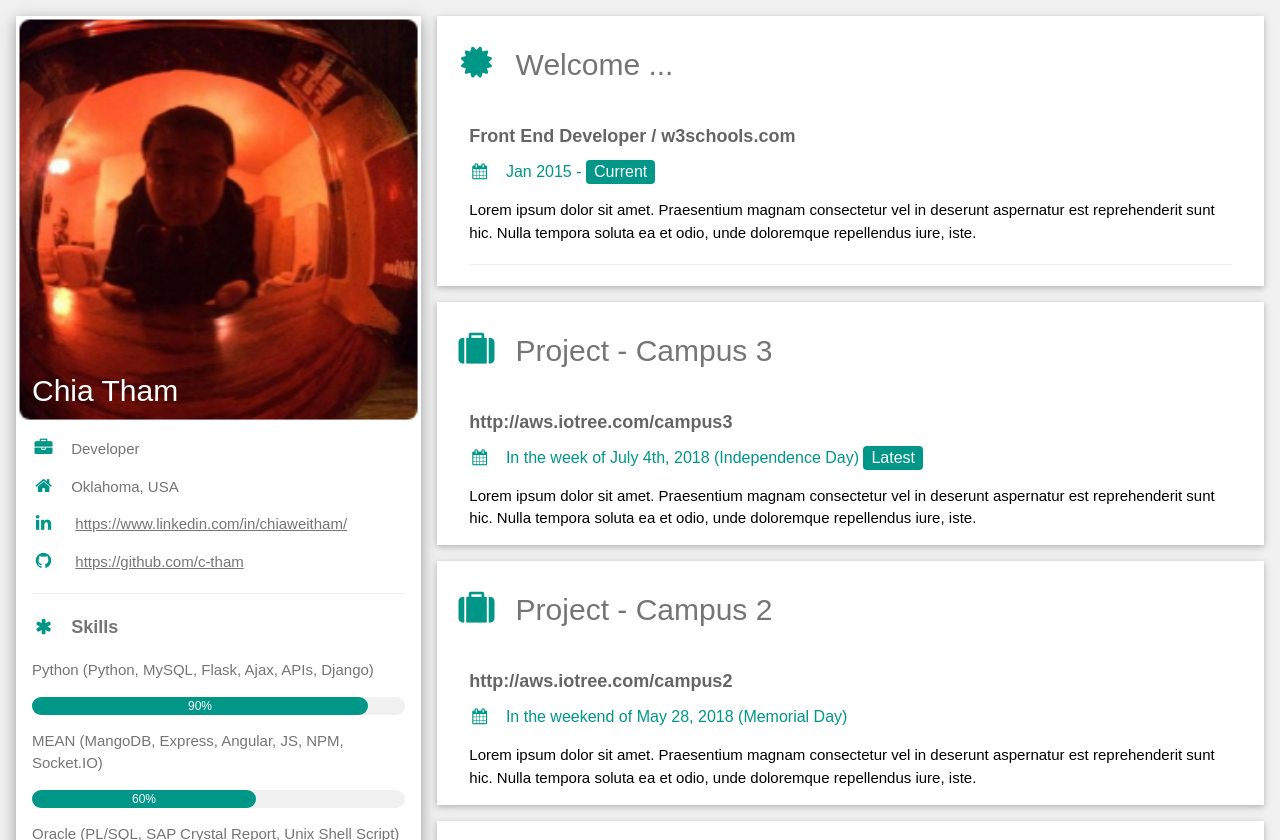
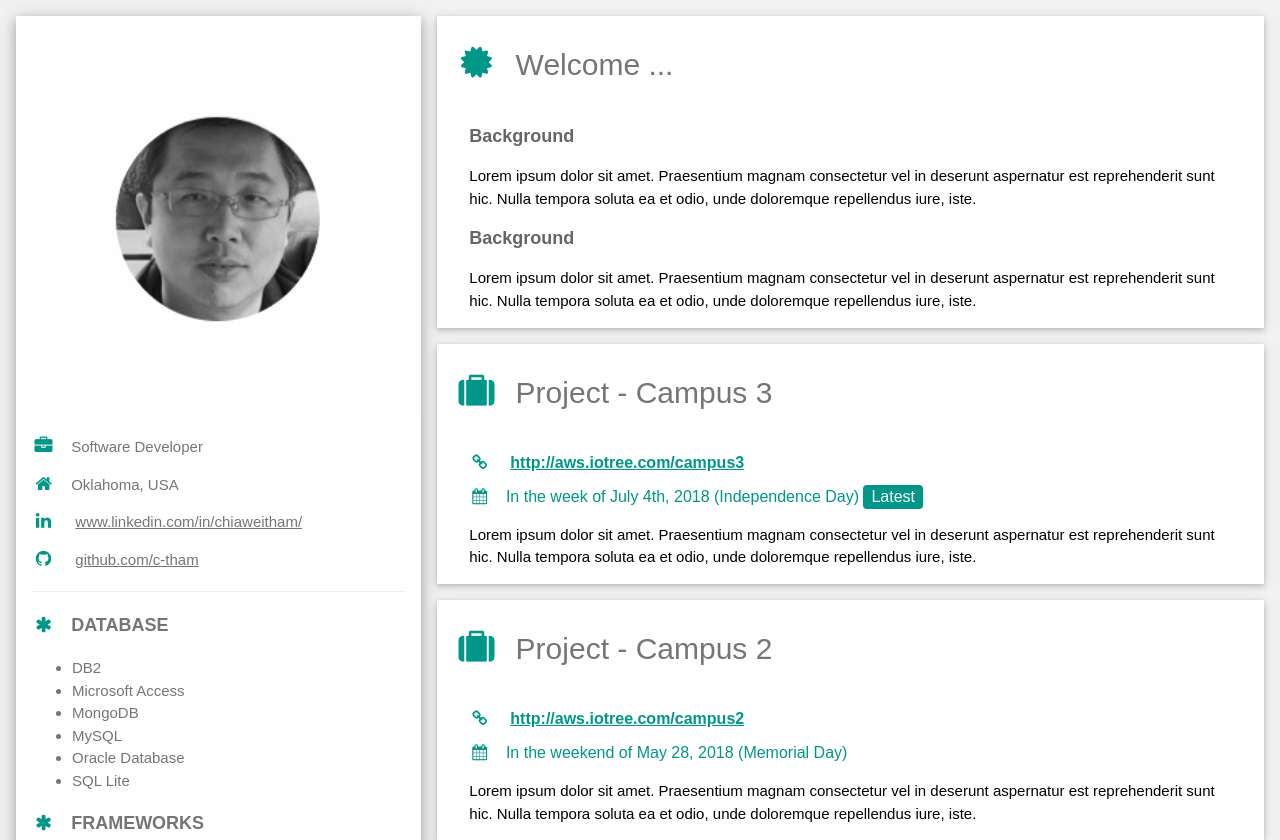
Before and after one commit to c-tham/django_multi, a Django app: page / in a window 1280 px wide. Shown: the top 840 px of the page. Run offline with Django 3.2, Linux system fonts and the light colour scheme; parts of the project's set-up code (start-up, migrations or seed data) failed here and were passed over.

Commit message:
bug fixed

```diff
--- a/mainApp/apps/IndexSite/templates/IndexSite/index.html
+++ b/mainApp/apps/IndexSite/templates/IndexSite/index.html
@@ -43,63 +43,122 @@
                         </div>
                     </div>
                     <div class="w3-container">
+                        <!-- Left Top -->
                         <p>
-                            <i class="fa fa-briefcase fa-fw w3-margin-right w3-large w3-text-teal"></i>Developer</p>
+                            <i class="fa fa-briefcase fa-fw w3-margin-right w3-large w3-text-teal"></i>Software Developer</p>
                         <p>
                             <i class="fa fa-home fa-fw w3-margin-right w3-large w3-text-teal"></i>Oklahoma, USA</p>
                         <p>
                             <i class="fa fa-linkedin fa-fw w3-margin-right w3-large w3-text-teal"></i>
-                            <a href="https://www.linkedin.com/in/chiaweitham/">https://www.linkedin.com/in/chiaweitham/</a>
+                            <a href="https://www.linkedin.com/in/chiaweitham/">www.linkedin.com/in/chiaweitham/</a>
                         </p>
                         <p>
                             <i class="fa fa-github fa-fw w3-margin-right w3-large w3-text-teal"></i>
-                            <a href="https://github.com/c-tham">https://github.com/c-tham</a>
+                            <a href="https://github.com/c-tham">github.com/c-tham</a>
                         </p>
                         <hr>
-
+                        <!-- Left Bottom -->
                         <p class="w3-large">
                             <b>
-                                <i class="fa fa-asterisk fa-fw w3-margin-right w3-text-teal"></i>Skills</b>
+                                <i class="fa fa-asterisk fa-fw w3-margin-right w3-text-teal"></i>DATABASE</b>
                         </p>
-                        <p>Python (Python, MySQL, Flask, Ajax, APIs, Django)</p>
-                        <div class="w3-light-grey w3-round-xlarge w3-small">
-                            <div class="w3-container w3-center w3-round-xlarge w3-teal" style="width:90%">90%</div>
-                        </div>
-                        <p>MEAN (MangoDB, Express, Angular, JS, NPM, Socket.IO)</p>
-                        <div class="w3-light-grey w3-round-xlarge w3-small">
-                            <div class="w3-container w3-center w3-round-xlarge w3-teal" style="width:60%">60%</div>
-                        </div>
-                        <p>Oracle (PL/SQL, SAP Crystal Report, Unix Shell Script)</p>
-                        <div class="w3-light-grey w3-round-xlarge w3-small">
-                            <div class="w3-container w3-center w3-round-xlarge w3-teal" style="width:90%">90%</div>
-                        </div>
-                        <p>MainFrame (Cobol, JCL, Xpediter, File-Aid)</p>
-                        <div class="w3-light-grey w3-round-xlarge w3-small">
-                            <div class="w3-container w3-center w3-round-xlarge w3-teal" style="width:90%">90%</div>
-                        </div>
-                        <p>Microsoft (Office, Access, Project, Visio, Publisher)</p>
-                        <div class="w3-light-grey w3-round-xlarge w3-small">
-                            <div class="w3-container w3-center w3-round-xlarge w3-teal" style="width:90%">90%</div>
-                        </div>
-                        <p>Web (HTML, CSS, PHP)</p>
-                        <div class="w3-light-grey w3-round-xlarge w3-small">
-                            <div class="w3-container w3-center w3-round-xlarge w3-teal" style="width:90%">90%</div>
-                        </div>
+                        <ul>
+                            <li>DB2</li>
+                            <li>Microsoft Access</li>
+                            <li>MongoDB</li>
+                            <li>MySQL</li>
+                            <li>Oracle Database</li>
+                            <li>SQL Lite</li>
+                        </ul>
+                        <p class="w3-large">
+                            <b>
+                                <i class="fa fa-asterisk fa-fw w3-margin-right w3-text-teal"></i>FRAMEWORKS</b>
+                        </p>
+                        <ul>
+                            <li>Angular</li>
+                            <li>Bootstrap</li>
+                            <li>Django</li>
+                            <li>Flask</li>
+                            <li>Seagull PHP</li>
+                            <li>Wordpress</li>
+                        </ul>
+                        <p class="w3-large">
+                            <b>
+                                <i class="fa fa-asterisk fa-fw w3-margin-right w3-text-teal"></i>MAINFRAME</b>
+                        </p>
+                        <ul>
+                            <li>COBOL</li>
+                            <li>File-Aid</li>
+                            <li>JCL</li>
+                            <li>Xpediter</li>
+                        </ul>
+                        <p class="w3-large">
+                            <b>
+                                <i class="fa fa-asterisk fa-fw w3-margin-right w3-text-teal"></i>MICROSOFT</b>
+                        </p>
+                        <ul>
+                            <li>Microsoft Access</li>
+                            <li>Microsoft Excel</li>
+                            <li>Microsoft Outlook</li>
+                            <li>Microsoft Project</li>
+                            <li>Microsoft Publisher</li>
+                            <li>Microsoft Visio</li>
+                            <li>Microsoft Visual Studio Code</li>
+                            <li>Microsoft Word</li>
+                        </ul>
+                        <p class="w3-large">
+                            <b>
+                                <i class="fa fa-asterisk fa-fw w3-margin-right w3-text-teal"></i>PROGRAMMING</b>
+                        </p>
+                        <ul>
+                            <li>Ajax</li>
+                            <li>CSS</li>
+                            <li>HTML</li>
+                            <li>JavaScript</li>
+                            <li>jQuery</li>
+                            <li>Orale SQL Developer</li>
+                            <li>PHP</li>
+                            <li>Python</li>
+                            <li>PL/SQL</li>
+                            <li>SAP Crystal Report</li>
+                            <li>SQL</li>
+                            <li>TypeScript</li>
+                            <li>Unix Shell Script</li>
+                        </ul>
+                        <p class="w3-large">
+                            <b>
+                                <i class="fa fa-asterisk fa-fw w3-margin-right w3-text-teal"></i>SYSTEM</b>
+                        </p>
+                        <ul>
+                            <li>Amazon Web Services (AWS)</li>
+                            <li>Compansol Blumen</li>
+                            <li>Compansol Blumen Online for Trio (BOT)</li>
+                            <li>Customer Relationship Management (CRM) </li>
+                            <li>Ellucian Banner</li>
+                            <li>Ericsson BSCS iX R2</li>
+                            <li>GitHub</li>
+                            <li>IBM Supermarket Application (SA)</li>
+                            <li>Mobile Virtual Network Operator (MVNO)</li>
+                            <li>Oracle System Integration Office (OSIF)</li>
+                            <li>Point Of Sale (POS)</li>
+                            <li>Query Maangement System (QMS)</li>
+                            <li>VisionPLUS</li>
+                        </ul>
                         <hr>
-
-                        <p class="w3-large w3-text-theme">
+                        <p class="w3-large">
                             <b>
-                                <i class="fa fa-globe fa-fw w3-margin-right w3-text-teal"></i>Languages</b>
+                                <i class="fa fa-asterisk fa-fw w3-margin-right w3-text-teal"></i>LANGUAGES</b>
                         </p>
-                        <p>English / Mandarin / Cantonese</p>
-                        <div class="w3-light-grey w3-round-xlarge w3-small">
-                            <div class="w3-container w3-center w3-round-xlarge w3-teal" style="width:90%">90%</div>
-                        </div>
+                        <ul>
+                            <li>English</li>
+                            <li>Mandarin (Simplified and Traditional)</li>
+                            <li>Cantonese</li>
+                        </ul>
                         <br>
                     </div>
                 </div>
+
                 <br>
-
                 <!-- End Left Column -->
             </div>
 
@@ -111,15 +170,15 @@
                         <i class="fa fa-certificate fa-fw w3-margin-right w3-xxlarge w3-text-teal"></i>Welcome ...</h2>
                     <div class="w3-container">
                         <h5 class="w3-opacity">
-                            <b>Front End Developer / w3schools.com</b>
+                            <b>Background</b>
                         </h5>
-                        <h6 class="w3-text-teal">
-                            <i class="fa fa-calendar fa-fw w3-margin-right"></i>Jan 2015 -
-                            <span class="w3-tag w3-teal w3-round">Current</span>
-                        </h6>
                         <p>Lorem ipsum dolor sit amet. Praesentium magnam consectetur vel in deserunt aspernatur est reprehenderit
                             sunt hic. Nulla tempora soluta ea et odio, unde doloremque repellendus iure, iste.</p>
-                        <hr>
+                        <h5 class="w3-opacity">
+                            <b>Background</b>
+                        </h5>
+                        <p>Lorem ipsum dolor sit amet. Praesentium magnam consectetur vel in deserunt aspernatur est reprehenderit
+                            sunt hic. Nulla tempora soluta ea et odio, unde doloremque repellendus iure, iste.</p>
                     </div>
                 </div>
 
@@ -127,9 +186,12 @@
                     <h2 class="w3-text-grey w3-padding-16">
                         <i class="fa fa-suitcase fa-fw w3-margin-right w3-xxlarge w3-text-teal"></i>Project - Campus 3</h2>
                     <div class="w3-container">
-                        <h5 class="w3-opacity">
-                            <b>http://aws.iotree.com/campus3</b>
-                        </h5>
+                        <h6 class="w3-text-teal">
+                            <i class="fa fa-link fa-fw w3-margin-right"></i>
+                            <a href="http://aws.iotree.com/campus3" target="_blank">
+                                <b>http://aws.iotree.com/campus3</b>
+                            </a>
+                        </h6>
                         <h6 class="w3-text-teal">
                             <i class="fa fa-calendar fa-fw w3-margin-right"></i>In the week of July 4th, 2018 (Independence Day)
                             <span class="w3-tag w3-teal w3-round">Latest</span>
@@ -143,9 +205,12 @@
                     <h2 class="w3-text-grey w3-padding-16">
                         <i class="fa fa-suitcase fa-fw w3-margin-right w3-xxlarge w3-text-teal"></i>Project - Campus 2</h2>
                     <div class="w3-container">
-                        <h5 class="w3-opacity">
-                            <b>http://aws.iotree.com/campus2</b>
-                        </h5>
+                        <h6 class="w3-text-teal">
+                            <i class="fa fa-link fa-fw w3-margin-right"></i>
+                            <a href="http://aws.iotree.com/campus2" target="_blank">
+                                <b>http://aws.iotree.com/campus2</b>
+                            </a>
+                        </h6>
                         <h6 class="w3-text-teal">
                             <i class="fa fa-calendar fa-fw w3-margin-right"></i>In the weekend of May 28, 2018 (Memorial Day)</h6>
                         <p>Lorem ipsum dolor sit amet. Praesentium magnam consectetur vel in deserunt aspernatur est reprehenderit
@@ -156,7 +221,7 @@
                 <div class="w3-container w3-card w3-white">
                     <br>
                     <iframe src="https://docs.google.com/forms/d/e/1FAIpQLScPfw_wD1wgqZEaZa74dBWUXAeZC0rRt41ix0DrTy4PkdTE_A/viewform?embedded=true"
-                        width="100%" height="1800" frameborder="0" marginheight="0" marginwidth="0">Loading...</iframe>
+                        width="100%" height="2000" frameborder="0" marginheight="0" marginwidth="0">Loading...</iframe>
                 </div>
                 <!-- End Right Column -->
             </div>
```
Also changed, not shown: mainApp/apps/IndexSite/static/IndexSite/pic/me.png.
